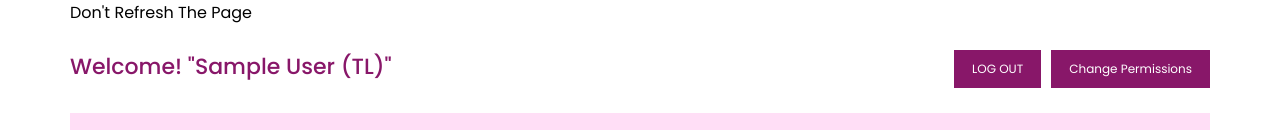
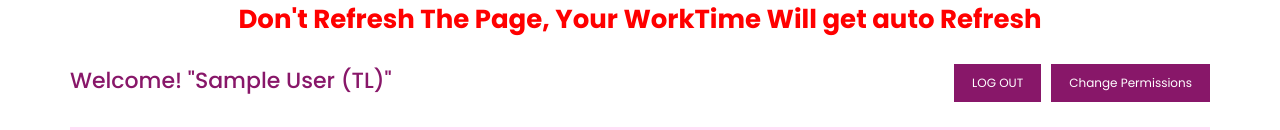
Before and after one commit to Abrarhussaindar/digitaldaisy, a Django app: page /home/ in a window 1280 px wide. Shown: the part 81-211 px from the top of the page. Run offline with Django 4.2, Linux system fonts and the light colour scheme; the visitor is signed in with stand-in values (Sample User, id 1); data comes from the database, SQL or seed files in the repository.

Commit message:
refresh thing

```diff
--- a/static/css/style.css
+++ b/static/css/style.css
@@ -14,6 +14,12 @@
   max-width: 1140px;
   margin: 0 auto;
 
+}
+.container .msg{
+  text-align: center;
+  font-size: 26px;
+  color: red;
+  font-weight: bold;
 }
 .container .emp{
   display: flex;
--- a/templates/home.html
+++ b/templates/home.html
@@ -17,7 +17,7 @@
 {% if user.is_authenticated %}
     <div class="container">
       <div class="msg">
-        <p>Don't Refresh The Page</p>
+        <p>Don't Refresh The Page, Your WorkTime Will get auto Refresh</p>
       </div>
         <div class="emp">
           <div class="name">
```
